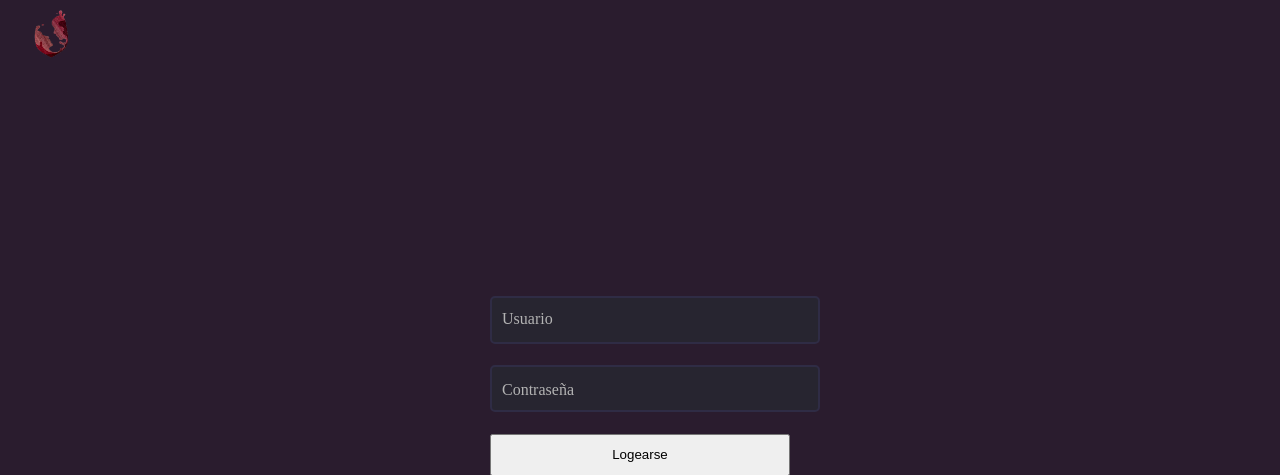
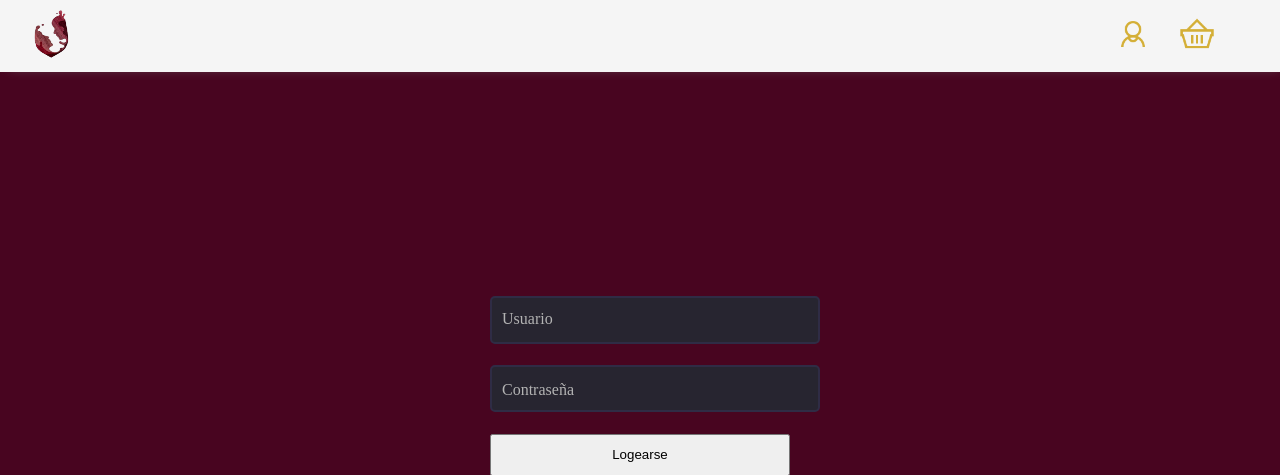
Before and after one commit to PabloGarcia18/Butique-Charruas, a PHP site: page /account/login.php in a window 1280 px wide. Shown: the top 475 px of the page. Run offline with PHP 8.4, Linux system fonts and the light colour scheme.

Commit message:
Login Funcional
Se añadio el login funcional, y algunos cambios en css, siendo este el scrollbar entre otros cambios menores

```diff
--- a/account/login.php
+++ b/account/login.php
@@ -11,10 +11,12 @@
     <script type = "text/javascript" src="../js/General-Functions.js"></script>
 </head>
 <body>
-    <div class="menu-container">
+    <nav>
     <img src="../assets/logo.png" onclick="redirect('Home')" class="logo">
-    </div>
-    <form method="POST" action="../db.php" class="login-container">
+    <img src="../assets/User_gold.png" class="perfil_gold" onclick="redirect('Usuario')"></img>
+    <img src="../assets/basket_gold.png" class="carro_gold"></img>
+    </nav>
+    <form method="POST" action="<?php echo $_SERVER['PHP_SELF'];?>" class="login-container">
         <div class="username-container">
             <input
                 type="text"
@@ -42,3 +44,49 @@
 </body>
 <script type = "text/javascript" src="../js/login.js"></script>
 </html>
+
+<?php
+$accounts = array(
+
+    1 => array(
+        'username' => 'Pablo18',
+        'email' => 'PabloGarcia18@gmail.com',
+        'password' => '12345'
+
+    ),
+    2 => array(
+        'username' => 'KatyM',
+        'email' => 'KatyMagallanes@gmail.com',
+        'password' => '43215'
+    ),
+    3 => array(
+        'username' => 'Crhist',
+        'email' => 'Crhistian@gmail.com',
+        'password' => '3216'
+    )
+);
+
+if ($_SERVER["REQUEST_METHOD"] == "POST") {
+    $username = $_POST['username'];
+    $password = $_POST['password'];
+    $usernamefound = FALSE;
+
+
+    foreach ($accounts as $account) {
+        if ($account['username'] == $_POST['username']) {
+            if ($account['password'] == $_POST['password']) {
+                echo "<script>
+                redirect('Home')
+                </script>";
+            } else {
+                echo "<script> alert('Contraseña invalida')</script>";
+            }
+            $usernamefound = TRUE;
+            break;
+        }
+    }
+    if ($usernamefound === FALSE) {
+        echo "<script> alert('Usuario invalido')</script>";
+    }
+}
+?>
--- a/css/index.css
+++ b/css/index.css
@@ -2,8 +2,23 @@
     0% { opacity: 1}
     100% { opacity: 0}
   }
+body::-webkit-scrollbar {
+    width: 0.5em;
+  }
+
+body::-webkit-scrollbar-track {
+    box-shadow: inset 0 0 6px rgba(0, 0, 0, 0.3);
+  }
+
+body::-webkit-scrollbar-thumb {
+    background-color: whitesmoke;
+    outline: 1px solid rgb(157, 166, 175);
+  }
 html{
-    background-color: rgba(16, 1, 21, 0.89);
+    /* background-image: url(../assets/background.jpg);*/
+    background-color: rgb(72, 5, 32);
+    background-size:auto;
+    background-position: center;
 }
 nav {
     position: -webkit-sticky;
--- a/css/login.css
+++ b/css/login.css
@@ -6,6 +6,19 @@
     transform: translate(-50%);
     width: 300px;
     height: 180px;
+}
+nav{
+    position: -webkit-sticky;
+    position: sticky;
+    position: fixed;
+    top: 0;
+    left: 0;
+    height: 72px;
+    width: 100%;
+    z-index: 99;
+    background: whitesmoke;
+    box-shadow: 5px -1px 12px -5px grey;
+    opacity: 1;
 }
 .label{
     position: absolute;
--- a/js/login.js
+++ b/js/login.js
@@ -17,7 +17,33 @@ document.querySelectorAll(".password-input").forEach(element => {
         }
     })
 });
+
+let bd_users =
+[
+  ["Pablo","3242"],
+  ["Katy","5321"],
+];
 function login(){
-    let username = document.getElementById("username").value;
-    let password = document.getElementById("password").value;
+    let username = document.getElementById("username").value, password = document.getElementById("password").value, valido = false;
+
+    if(username == "" || username== null || password == "" || password == null){
+        alert("Ingresa un usuario y contraseña valido");
+    }else
+    {
+        db_users.forEach((usuario) => {
+            if(usuario[0]==username && usuario[1]==password){valido=true}
+        });
+        if(valido){
+            alert("Bienvenido")
+            return 1;
+        }else
+        {
+            alert("Usuario o contraseña invalida")
+            return 0;
+        }
+
+
+    }
+
+
 }
```
Also changed, not shown: db.php (deleted, +0 -13 lines), assets/background.jpg (added).
